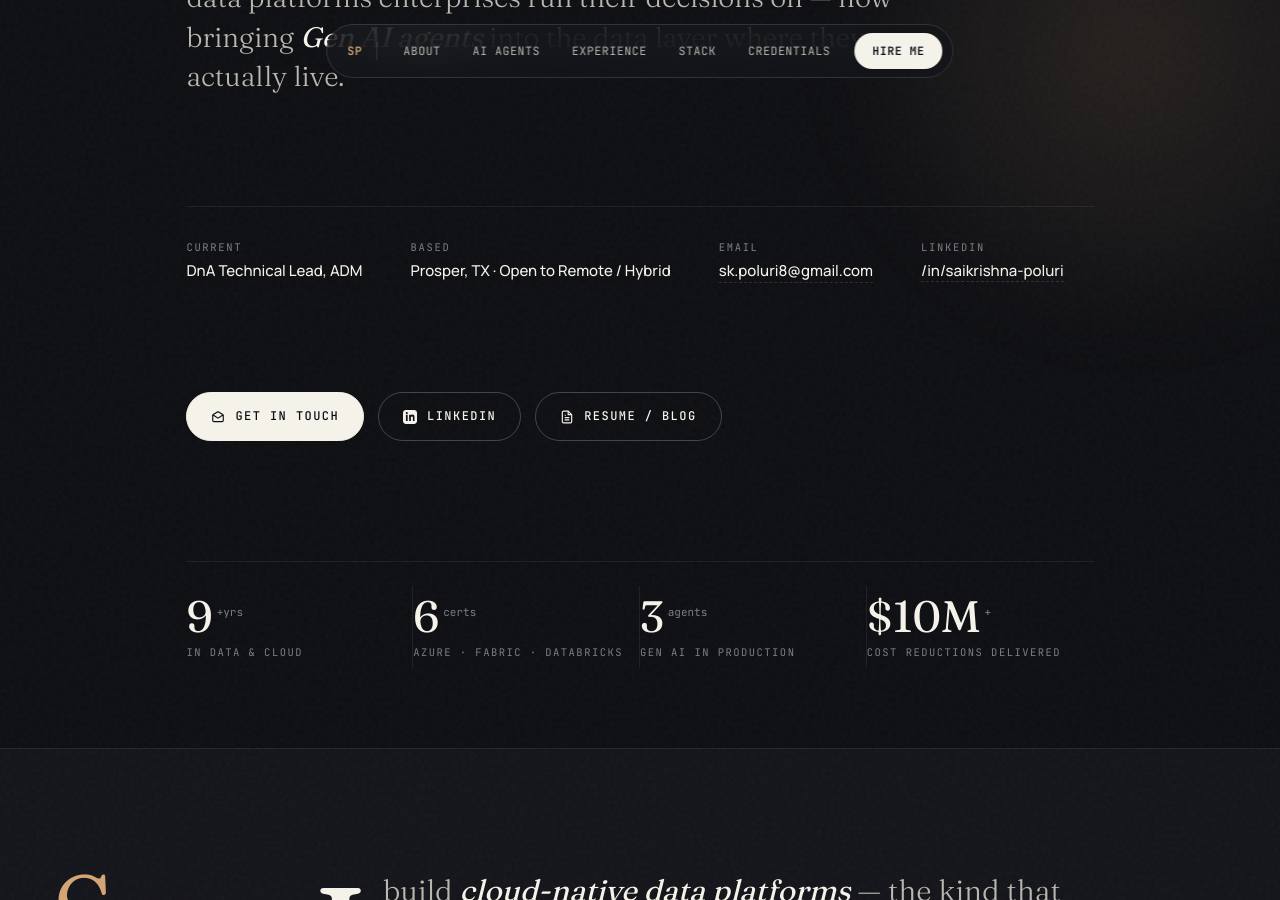
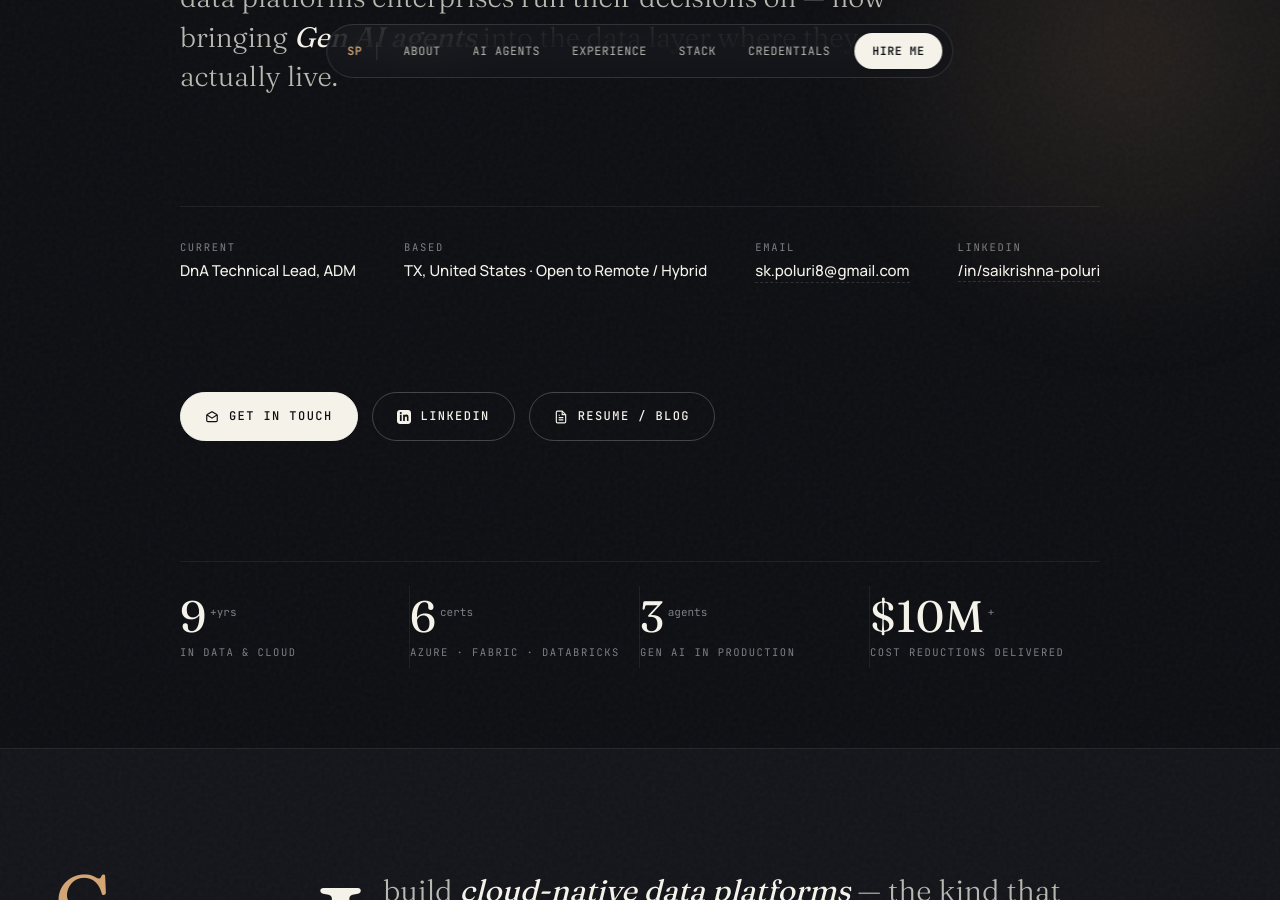
Before and after one commit to SaiKrishna-Poluri/SaiKrishna-Poluri.github.io, a Jekyll site: the page built from portfolio/index.html, in a window 1280 px wide and 900 px high, scrolled down 607 px. Built offline with Jekyll 4.4.1, drawn with Linux system fonts in a browser that asks for light colours; some of the changed text lies outside the part shown.

Commit message:
Update location from Prosper, TX to TX, United States
Update location from Prosper, TX to TX, United States

```diff
--- a/portfolio/index.html
+++ b/portfolio/index.html
@@ -1235,7 +1235,7 @@ img, svg { display: block; max-width: 100%; }
         </div>
         <div class="meta-item">
           <span class="meta-label">Based</span>
-          <span class="meta-value">Prosper, TX · Open to Remote / Hybrid</span>
+          <span class="meta-value">TX, United States · Open to Remote / Hybrid</span>
         </div>
         <div class="meta-item">
           <span class="meta-label">Email</span>
@@ -1835,7 +1835,7 @@ img, svg { display: block; max-width: 100%; }
 
     <div class="footer-bottom">
       <span>© 2026 Saikrishna Poluri</span>
-      <span>Made with care · Prosper, TX</span>
+      <span>Made with care ·TX, United States</span>
     </div>
   </div>
 </footer>
```
